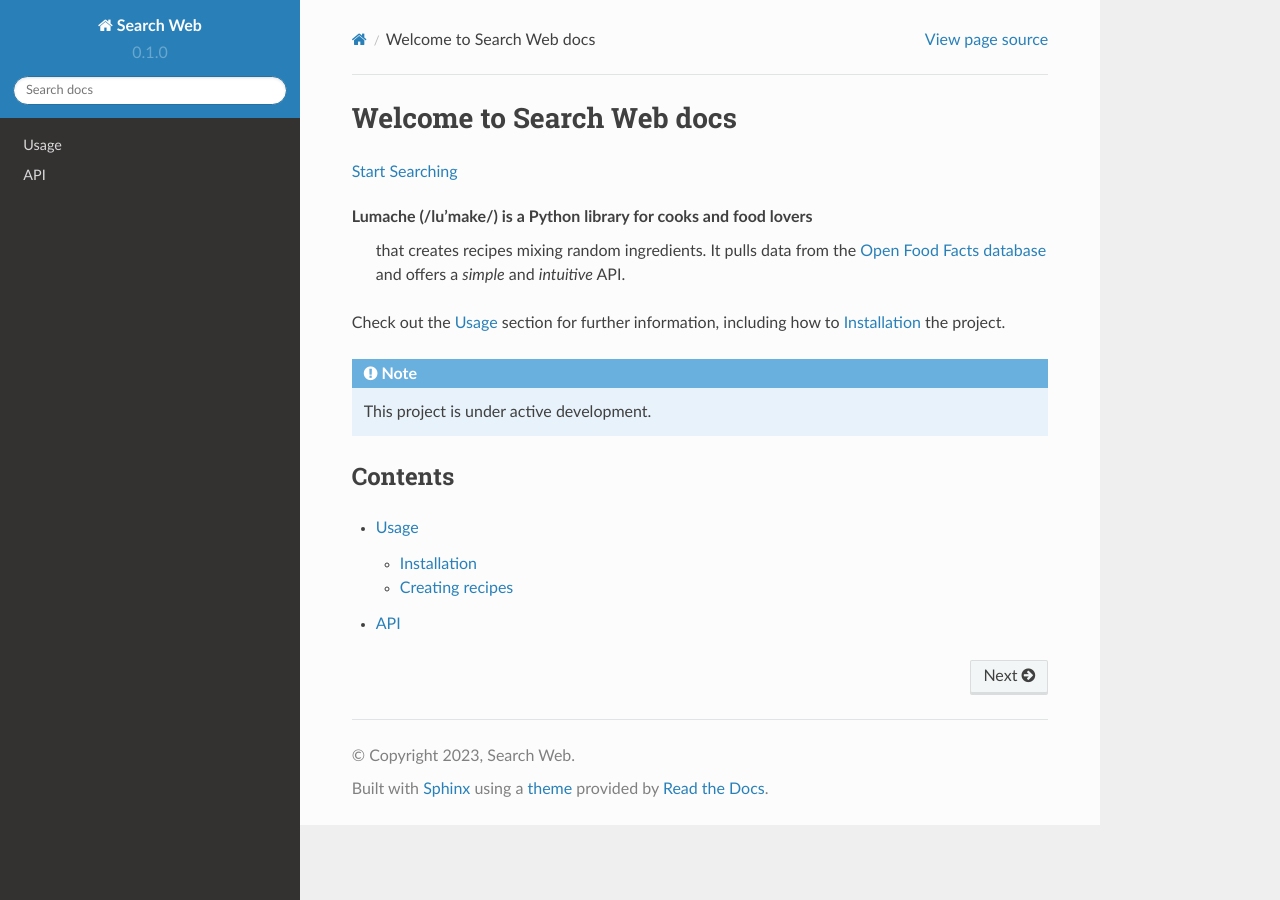
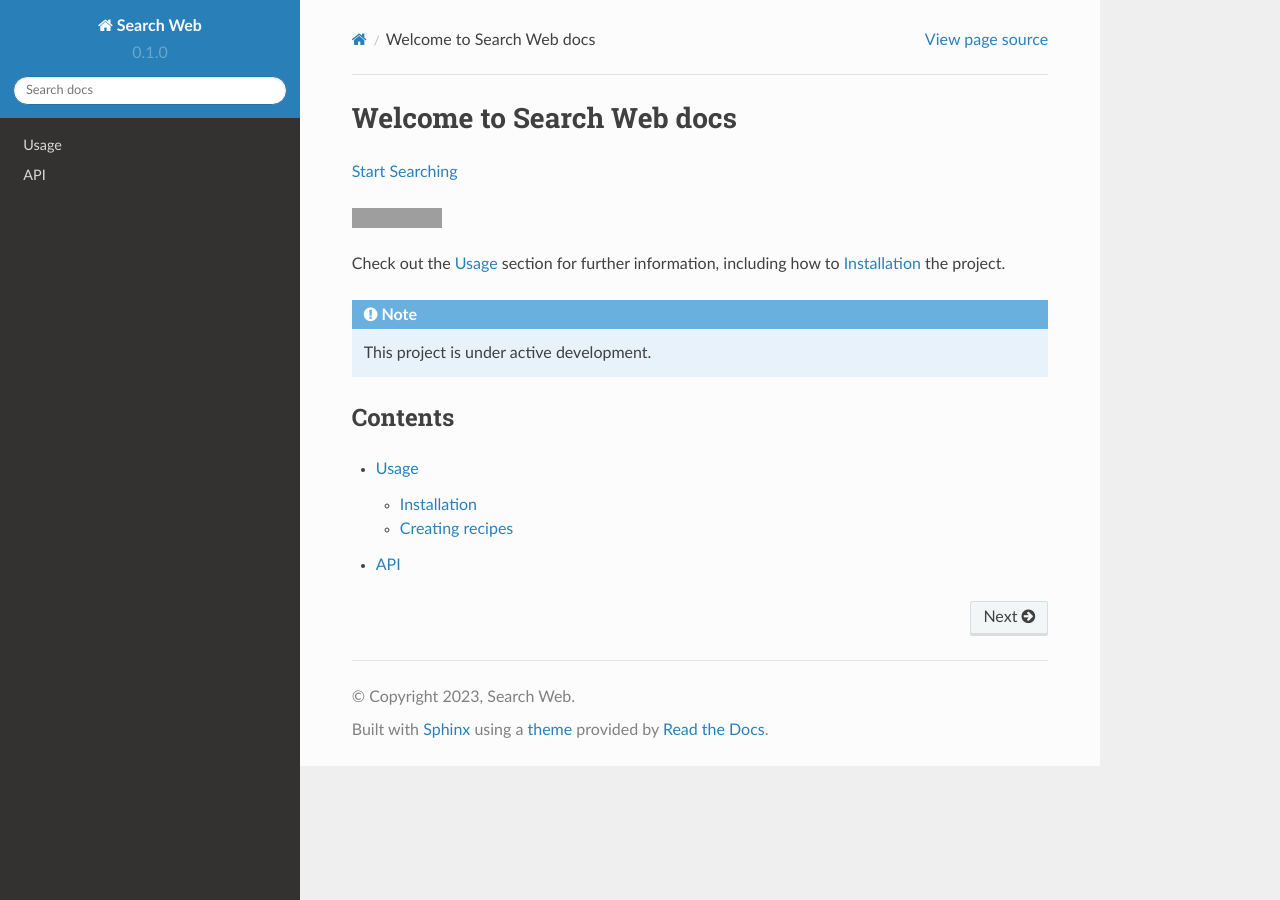
Before and after one commit to Mrdev88/Search-web-docs, a Sphinx documentation site: the page built from docs/source/index.rst, in a window 1280 px wide. Built offline with Sphinx 7.4.7 and the Read the Docs theme 2.0.0, drawn with Linux system fonts in a browser that asks for light colours; grey boxes are pictures that could not be loaded.

Commit message:
Update index.rst

```diff
--- a/docs/source/index.rst
+++ b/docs/source/index.rst
@@ -3,10 +3,10 @@
 `Start Searching <https://searchweb.nicepage.io/>`_
 
 
-**Lumache** (/lu'make/) is a Python library for cooks and food lovers
- that creates recipes mixing random ingredients.
- It pulls data from the `Open Food Facts database <https://world.openfoodfacts.org/>`_
- and offers a *simple* and *intuitive* API.
+.. image:: https://readthedocs.org/projects/search-web-docs/badge/?version=latest
+    :target: https://search-web-docs.readthedocs.io/en/latest/?badge=latest
+    :alt: Documentation Status
+
 
 Check out the :doc:`usage` section for further information, including
 how to :ref:`installation` the project.
```
